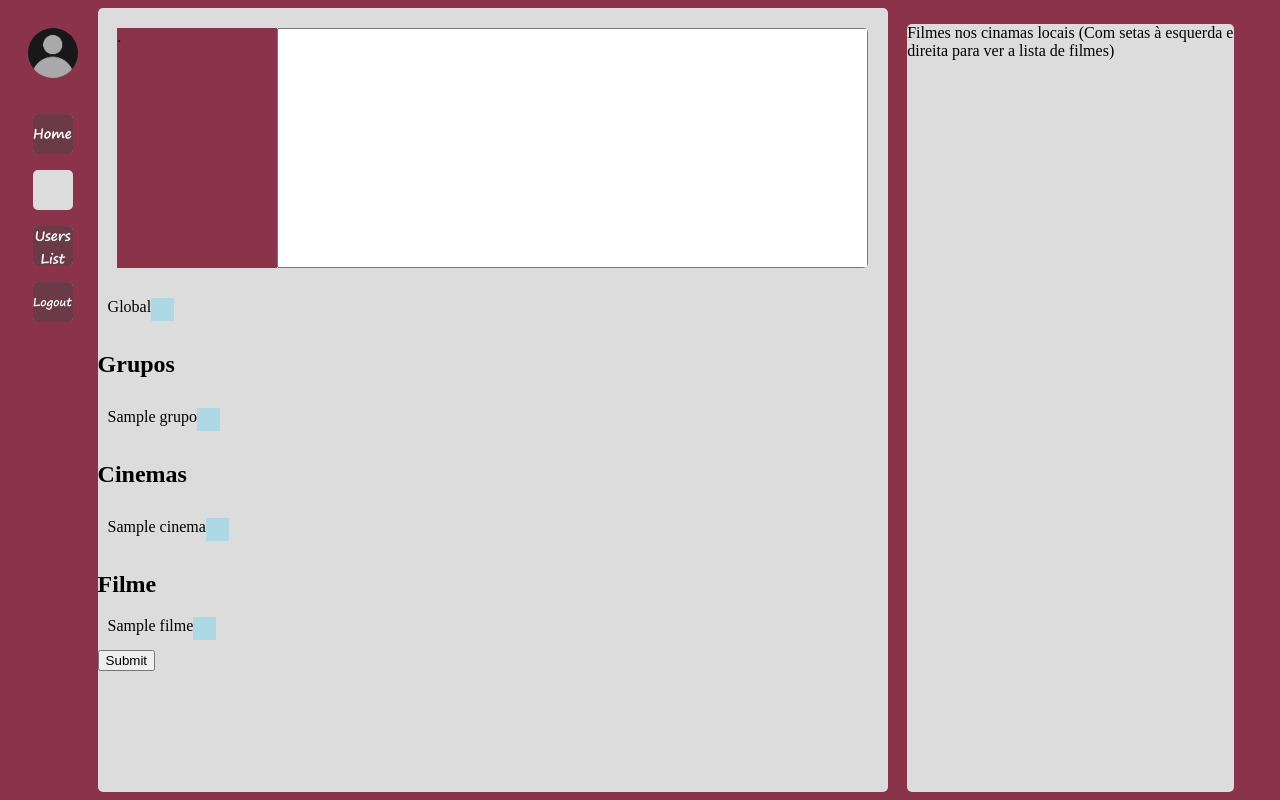
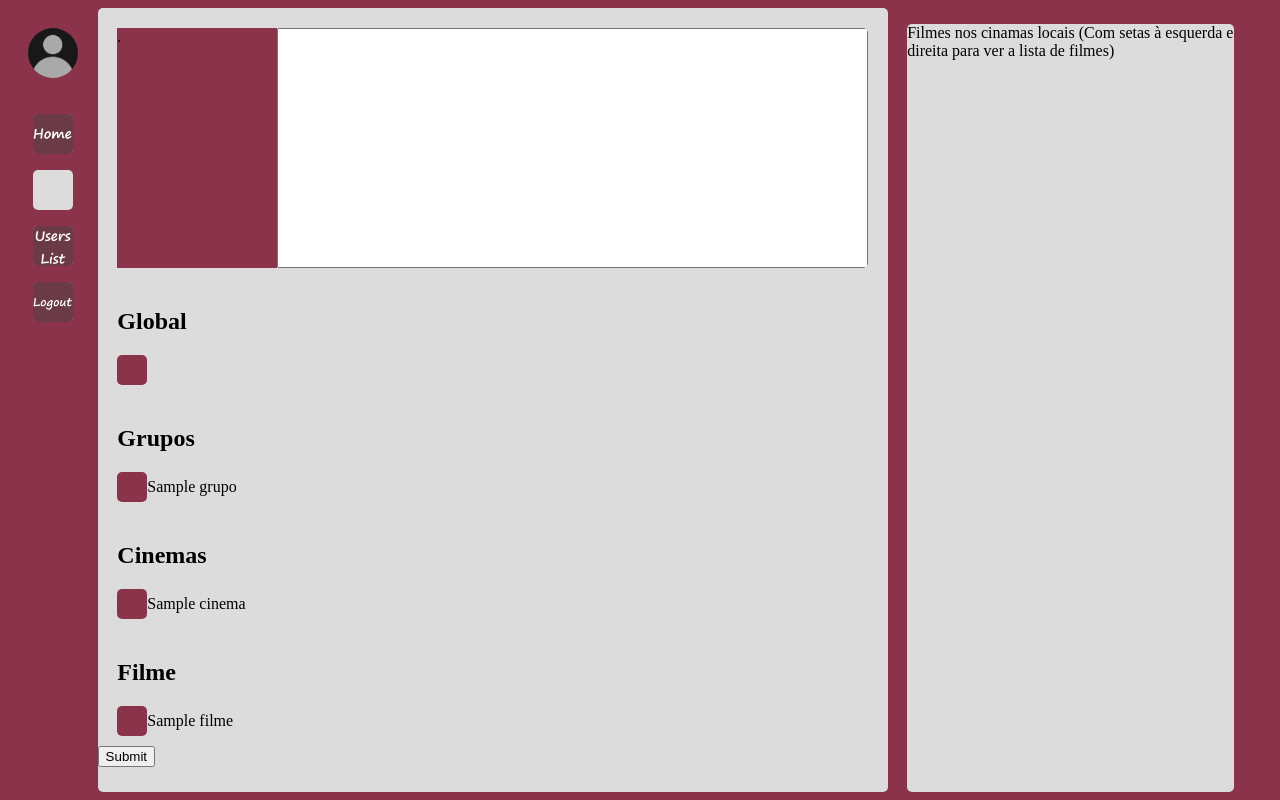
Before and after one commit to TretasPt/DIAM-Project-G6, a Django app: page /createpost in a window 1280 px wide. Run offline with Django 5.2, Linux system fonts and the light colour scheme; a user stored in the database is signed in; tables that the repository leaves empty hold one stand-in row (values such as "Sample post"); data that the repository does not hold is empty.

Commit message:
Discovery, messages, posts

```diff
--- a/django/movies/static/movies/style.css
+++ b/django/movies/static/movies/style.css
@@ -59,6 +59,21 @@ header {
 .postactions > * {
     height: 100%;
     width: 8vh;
+}
+
+.post_form_option {
+    margin-top: 10px;
+    margin-bottom: 10px;
+    display: flex;
+    flex-direction: row;
+    align-items: center;
+}
+
+.post_form_section {
+    width: 95%;
+    margin-left: auto;
+    margin-right: auto;
+    margin-top: 40px;
 }
 
 .navbutton {
@@ -297,10 +312,13 @@ header {
 }
 
 .radio_option {
+    display: block;
     cursor: pointer;
-    height: 23px;
-    width: 23px;
-    background-color: lightblue;
+    width: 30px;
+    height: 30px;
+    background-color: #8a334a;
+    text-align: center;
+    border-radius: 5px;
 }
 
 .radio_option.click {
--- a/django/movies/templates/movies/base.html
+++ b/django/movies/templates/movies/base.html
@@ -7,7 +7,8 @@
         <title>Index</title>
         <link rel="stylesheet" href="{% static 'movies/style.css' %}">
         <script src="https://ajax.googleapis.com/ajax/libs/jquery/3.6.0/jquery.min.js"></script>
-        <script src="{% static 'movies/script.js' %}"></script>
+        {% block script %}
+        {% endblock %}
     </head>
     <body>
         <section id="fixedcontent">
--- a/django/movies/templates/movies/createpost.html
+++ b/django/movies/templates/movies/createpost.html
@@ -2,9 +2,13 @@
 
 {% load static %}
 
+{% block script %}
+    <script src="{% static 'movies/scripts/publicacoes.js' %}"></script>
+{% endblock %}
+
 {% block main_content %}
     <section class="scrollbox">
-        <form id="postform" method="post" action="{% url 'movies:createPost' %}">
+        <form id="post_form" method="post" action="{% url 'movies:createPost' %}">
             {% csrf_token %}
             <section class="postbox">
                 <section class="posttopic">
@@ -14,40 +18,34 @@
                 </section>
                 <textarea name="text" class="postcontent posttext" required></textarea>
             </section>
-            <section style="display: flex; flex-direction: row">
-                <section style="display: flex; flex-direction: row; margin: 10px">
-                    Global
+            <section class="post_form_section">
+                <h2>Global</h2>
+                <section class="post_form_option">
                     <a id="global" class="radio_option"></a>
                 </section>
             </section>
-            <h2>Grupos</h2>
-            <section style="display: flex; flex-direction: row">
+            <section class="post_form_section">
+                <h2>Grupos</h2>
                 {% for group in groups_list %}
-                    <section style="display: flex; flex-direction: row; margin: 10px">
-                        {{ group.nome }}
-                        <a id="group_{{ group.id }}" class="radio_option group"></a>
+                    <section class="post_form_option">
+                        <a id="group_{{ group.id }}" class="radio_option group"></a>{{ group.nome }}
                     </section>
                 {% endfor %}
             </section>
-            <h2>Cinemas</h2>
-            <section style="display: flex; flex-direction: row">
+            <section class="post_form_section">
+                <h2>Cinemas</h2>
                 {% for cinema in cinemas_list %}
-                    <section style="display: flex; flex-direction: row; margin: 10px">
-                        {{ cinema.nome }}
-                        <a id="cinema_{{ cinema.id }}" class="radio_option cinema"></a>
+                    <section class="post_form_option">
+                        <a id="cinema_{{ cinema.id }}" class="radio_option cinema"></a>{{ cinema.nome }}
                     </section>
                 {% endfor %}
             </section>
-            <h2>Filme</h2>
-            <section>
+            <section class="post_form_section">
+                <h2>Filme</h2>
                 {% for film in films_list %}
-                    <section style="display: flex; flex-direction: row; margin: 10px">
-                        <section style="display: flex; flex-direction: column">
-                            <img href=""/>
-                            {{ film.nome }}
-                        </section>
-                        <a id="film_{{ film.id }}" class="radio_option film"></a>
-                        <input id="film_radio_{{ film.id }}" class="radio" type="radio" value="{{ film.id }}" name="film_id" hidden="hidden" required/>
+                    <section class="post_form_option">
+                        <a id="film_{{ film.id }}" class="radio_option film"></a>{{ film.nome }}
+                        <!--<input id="film_radio_{{ film.id }}" class="radio" type="radio" value="{{ film.id }}" name="film_id" hidden="hidden" required/>-->
                     </section>
                 {% endfor %}
             </section>
--- a/django/movies/urls.py
+++ b/django/movies/urls.py
@@ -6,16 +6,19 @@ urlpatterns = [
     path("", views.index, name="index"),
     path("register", views.registerUser, name="registerUser"),
     path("login", views.loginUser, name="loginUser"),
+    path('index', views.logoutuser, name='logoutuser'),
+    path('deleteUser/<int:user_id>', views.deleteUser, name="deleteUser"),
+    path('editUser/<int:user_id>', views.editUser, name="editUser"),
     path("creategroup", views.createGroup, name="createGroup"),
     path("createpost", views.createPost, name="createPost"),
     path("sendmessage", views.sendMessage, name="sendMessage"),
     path("receivemessage", views.receiveMessage, name="receiveMessage"),
-    path("<int:group_id>/group", views.group, name="group"),
+    path("group/<int:group_id>", views.group, name="group"),
     path("listUsers", views.listUsers, name="listUsers"),
     path("listUsers/<int:user_id>", views.userOptions, name='userOptions'),
-    path('index', views.logoutuser, name='logoutuser'),
-    path('<int:user_id>/deleteUser', views.deleteUser, name="deleteUser"),
-    path('<int:user_id>/editUser', views.editUser, name="editUser"),
+    path('discovery', views.discovery, name="discovery"),
+    path('searchcinema', views.searchCinema, name="searchCinema"),
+    path('adherecinema', views.adhereCinema, name="adhereCinema"),
 
     #Test
     path("test", views.databaseTest, name="databaseTest"),
--- a/django/movies/views.py
+++ b/django/movies/views.py
@@ -1,3 +1,5 @@
+import math
+
 from django.utils import timezone
 from django.db.models import Q
 from django.contrib.auth import authenticate, login, logout
@@ -132,9 +134,9 @@ def createPost(request):
             )
             publicacaoGrupo.save()
         for cinema_id in request.POST.getlist('cinemas[]'):
-            publicacaoCinema = PublicacaoGrupo(
+            publicacaoCinema = PublicacaoCinema(
                 publicacao=publicacao,
-                grupo=Grupo.objects.get(pk=cinema_id)
+                cinema=Cinema.objects.get(pk=cinema_id)
             )
             publicacaoCinema.save()
         return HttpResponseRedirect(reverse('movies:index'))
@@ -175,10 +177,41 @@ def receiveMessage(request):
     #print('')
     messages_list = Mensagem.objects\
         .filter(grupo_id=request.POST['group_id'])\
-        .exclude(id__in=request.POST.getlist('shown_messages_id_list[]'))
+        .exclude(id__in=request.POST.getlist('shown_messages_id_list[]')).values('sender__imagem')
     return JsonResponse({
         'messages_list': list(messages_list.values('id', 'texto'))
     })
+
+@login_required(login_url=reverse_lazy('movies:loginUser'))
+def discovery(request):
+    cinemas_aderidos_list = Cinema.objects.filter(utilizadorcinema__utilizador=request.user.utilizador)
+    cinemas_nao_aderidos_list = Cinema.objects.exclude(utilizadorcinema__utilizador=request.user.utilizador)
+    return render(request, 'movies/discovery.html', {
+        'cinemas_aderidos_list': cinemas_aderidos_list,
+        'cinemas_nao_aderidos_list': cinemas_nao_aderidos_list
+    })
+
+@require_POST
+def searchCinema(request):
+    search_text = request.POST['cinema_name']
+    cinemas_aderidos_list = Cinema.objects.filter(utilizadorcinema__utilizador=request.user.utilizador)
+    cinemas_nao_aderidos_list = Cinema.objects\
+        .filter(nome__contains=search_text)\
+        .exclude(utilizadorcinema__utilizador=request.user.utilizador)
+    return render(request, 'movies/discovery.html', {
+        'cinemas_aderidos_list': cinemas_aderidos_list,
+        'cinemas_nao_aderidos_list': cinemas_nao_aderidos_list
+    })
+
+@require_POST #TODO e require login
+def adhereCinema(request):
+    cinema = Cinema.objects.get(pk=request.POST['cinema_id'])
+    utilizadorcinema = UtilizadorCinema(
+        utilizador=request.user.utilizador,
+        cinema=cinema
+    )
+    utilizadorcinema.save()
+    return HttpResponseRedirect(reverse('movies:discovery'))
 
 def databaseTest(request):
     output = "<h1>DATABASE DUMP</h1>\n<ul>\n"
@@ -423,7 +456,6 @@ def logoutuser (request):
     logout(request)
     return HttpResponseRedirect(reverse('movies:index'))
 
-
 @permission_required('movies.deleteUser', login_url=reverse_lazy('movies:loginuser'))
 def deleteUser (request, user_id):
     user = get_object_or_404(Utilizador, pk=user_id)
```
Also changed, not shown: other parts of django/movies/static/movies/style.css (+56 -6 lines), django/movies/static/movies/scripts/discovery.js (added, +7 -0 lines), django/movies/static/movies/scripts/mensagens.js (added, +53 -0 lines), django/movies/static/movies/scripts/publicacoes.js (renamed from django/movies/static/movies/script.js, +24 -52 lines), django/movies/templates/movies/discovery.html (added, +49 -0 lines), django/movies/templates/movies/group.html (+6 -4 lines).
